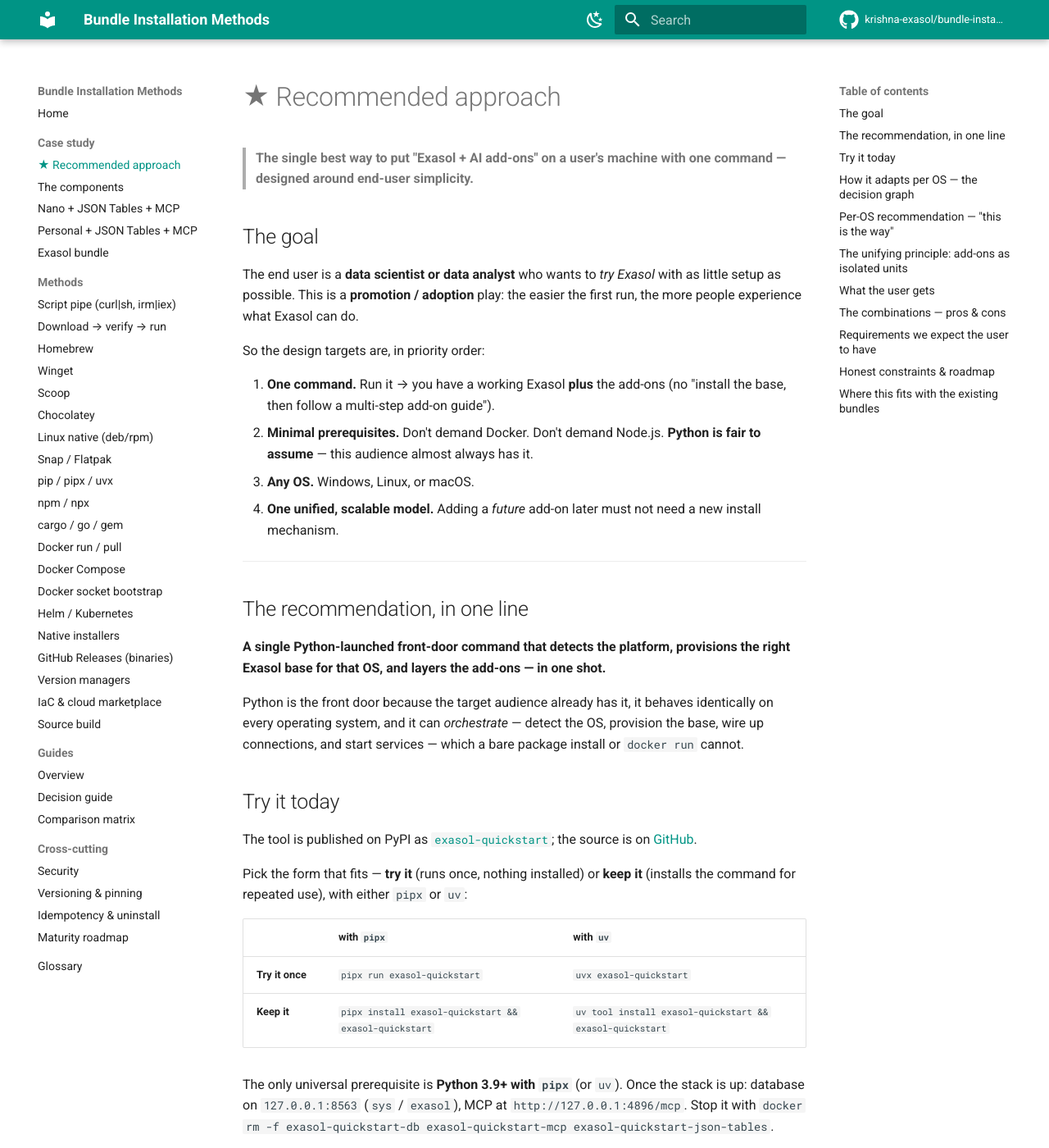
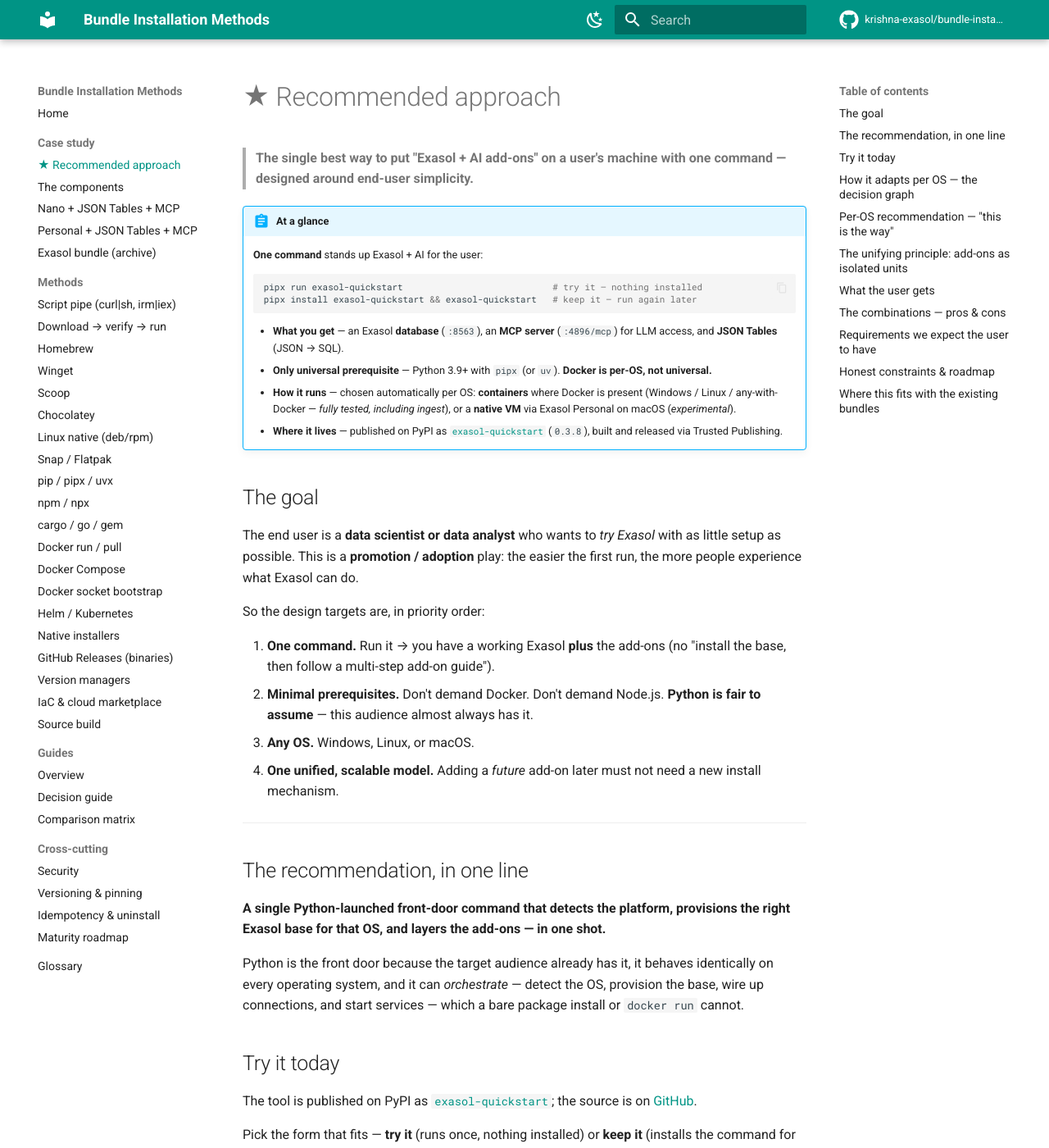
Before and after one commit to krishna-exasol/bundle-installation-methods, an MkDocs documentation site: the page built from docs/case-studies/recommended-approach.md, in a window 1280 px wide and 1400 px high. Shown: the whole window at 82% size. Built offline with MkDocs 1.6.1 and Material for MkDocs 9.7.7, drawn with Linux system fonts in a browser that asks for light colours; comment, search, counter and statistics services are not loaded; some of the changed text lies outside the part shown.

Commit message:
Case studies refreshed to latest: archive the original Exasol bundle page (+ nav rename); add 'At a glance' summaries to recommended-approach and Nano; bump to 0.3.x

````diff
--- a/docs/case-studies/recommended-approach.md
+++ b/docs/case-studies/recommended-approach.md
@@ -1,6 +1,19 @@
 # ★ Recommended approach
 
 > **The single best way to put "Exasol + AI add-ons" on a user's machine with one command — designed around end-user simplicity.**
+
+!!! abstract "At a glance"
+    **One command** stands up Exasol + AI for the user:
+
+    ```bash
+    pipx run exasol-quickstart                            # try it — nothing installed
+    pipx install exasol-quickstart && exasol-quickstart   # keep it — run again later
+    ```
+
+    - **What you get** — an Exasol **database** (`:8563`), an **MCP server** (`:4896/mcp`) for LLM access, and **JSON Tables** (JSON → SQL).
+    - **Only universal prerequisite** — Python 3.9+ with `pipx` (or `uv`). **Docker is per-OS, not universal.**
+    - **How it runs** — chosen automatically per OS: **containers** where Docker is present (Windows / Linux / any-with-Docker — *fully tested, including ingest*), or a **native VM** via Exasol Personal on macOS (*experimental*).
+    - **Where it lives** — published on PyPI as [`exasol-quickstart`](https://pypi.org/project/exasol-quickstart/) (`0.3.8`), built and released via Trusted Publishing.
 
 ## The goal
 
@@ -37,7 +50,7 @@
 !!! info "Release status"
     | Version | What it does |
     |---------|--------------|
-    | **`0.3.5`** *(current)* | The bare command **auto-selects per OS** and brings up the **full bundle — Nano (DB) + `exasol/mcp-server` + JSON Tables** — on any OS with Docker. **Tested end-to-end, including ingest.** |
+    | **`0.3.8`** *(current)* | The bare command **auto-selects per OS** and brings up the **full bundle — Nano (DB) + `exasol/mcp-server` + JSON Tables** — on any OS with Docker. **Tested end-to-end, including ingest.** Try via `pipx run` / `uvx`, or keep via `pipx install`. |
     | next | The **no-Docker native bases** — Exasol **Personal** on macOS, Nano **`.run`** on Linux — are wired in and chosen when Docker is absent; the macOS path is **experimental, not yet validated**. |
 
     It's the evolution of the `exasol-ai` and `exasol-personal-ai` bundles into one lower-prerequisite front door. Releases publish to PyPI automatically via GitHub Releases (Trusted Publishing). The only universal prerequisite is **Python 3.9+ with `pipx`**.
--- a/mkdocs.yml
+++ b/mkdocs.yml
@@ -68,7 +68,7 @@
       - The components: case-studies/components.md
       - "Nano + JSON Tables + MCP": case-studies/nano-jsontables-mcp.md
       - "Personal + JSON Tables + MCP": case-studies/personal-jsontables-mcp.md
-      - Exasol bundle: case-studies/exasol-bundle.md
+      - "Exasol bundle (archive)": case-studies/exasol-bundle.md
   - Methods:
       - "Script pipe (curl|sh, irm|iex)": methods/script-pipe.md
       - "Download → verify → run": methods/download-verify-run.md
````
Also changed, not shown: docs/case-studies/exasol-bundle.md (+7 -3 lines), docs/case-studies/nano-jsontables-mcp.md (+4 -1 lines).
